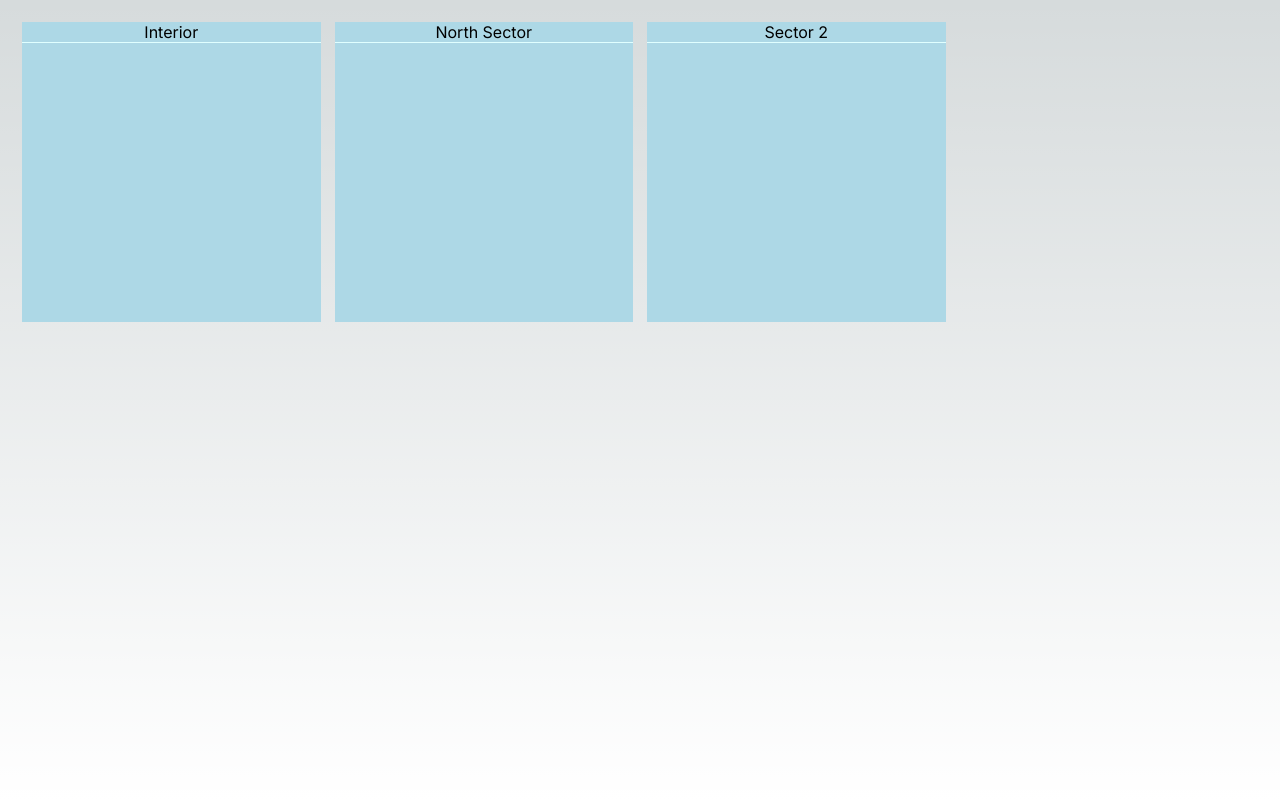
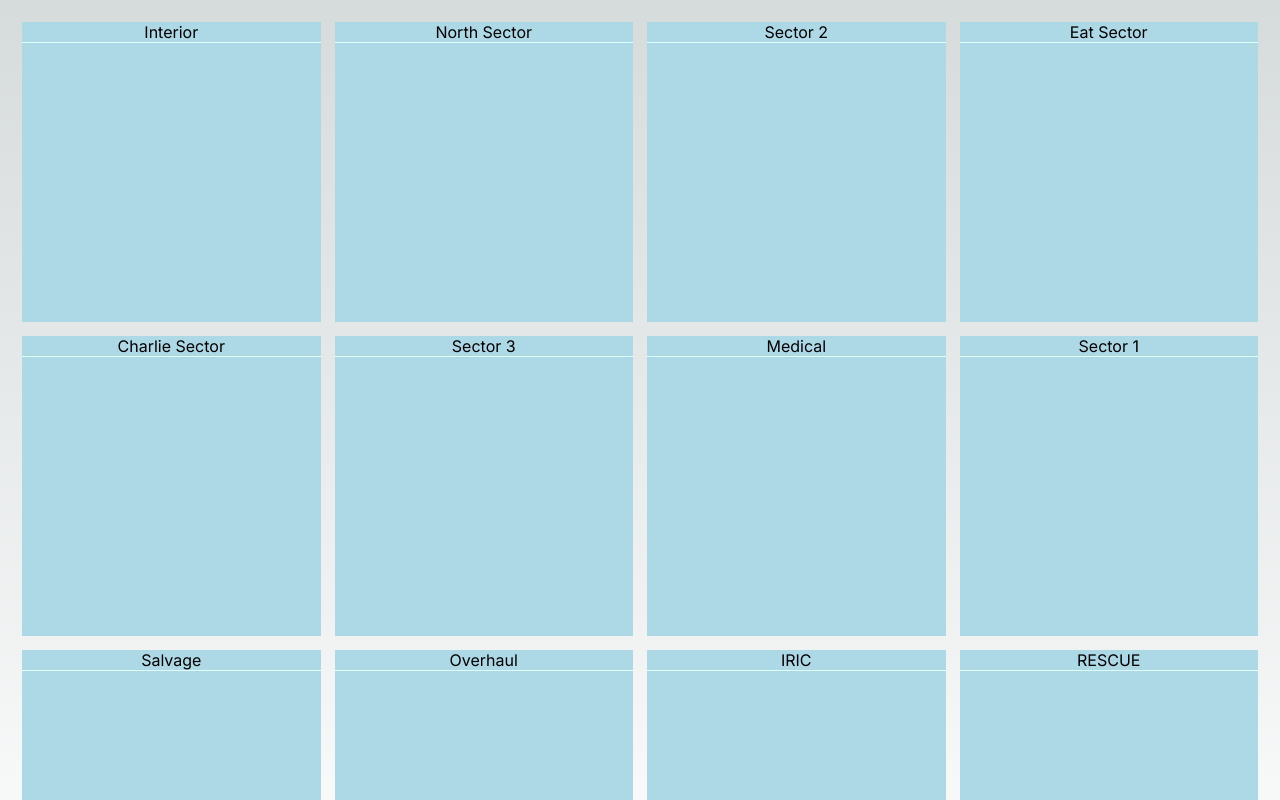
Before and after one commit to sfncook/fireapp-speech-recog, a Next.js app: page / in a window 1280 px wide. Shown: the top 800 px of the page. Built offline with nearby package versions, Linux system fonts and the light colour scheme.

Commit message:
more sectors, clenaup

```diff
--- a/pages/index.js
+++ b/pages/index.js
@@ -13,6 +13,15 @@ const initIncData = {
     {...allSectorsData[0], ...{units:[]}},
     {...allSectorsData[2], ...{units:[]}},
     {...allSectorsData[4], ...{units:[]}},
+    {...allSectorsData[5], ...{units:[]}},
+    {...allSectorsData[10], ...{units:[]}},
+    {...allSectorsData[8], ...{units:[]}},
+    {...allSectorsData[18], ...{units:[]}},
+    {...allSectorsData[1], ...{units:[]}},
+    {...allSectorsData[20], ...{units:[]}},
+    {...allSectorsData[16], ...{units:[]}},
+    {...allSectorsData[17], ...{units:[]}},
+    {...allSectorsData[25], ...{units:[]}},
   ]
 }
 
@@ -78,7 +87,7 @@ export default function Home() {
   }
 
   const processWriting = async (sectorObj, imageData)=>{
-    console.log(imageData)
+    // console.log(imageData)
     try {
       const response = await fetch("/api/upload", {
         method: "POST",
@@ -108,7 +117,6 @@ export default function Home() {
     }
   }
 
-  console.log('render')
   return (
     <>
       <Head>
```
Also changed, not shown: pages/api/upload.js.
